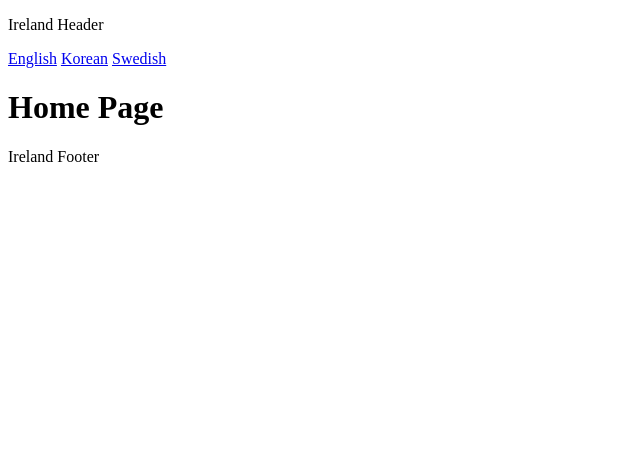
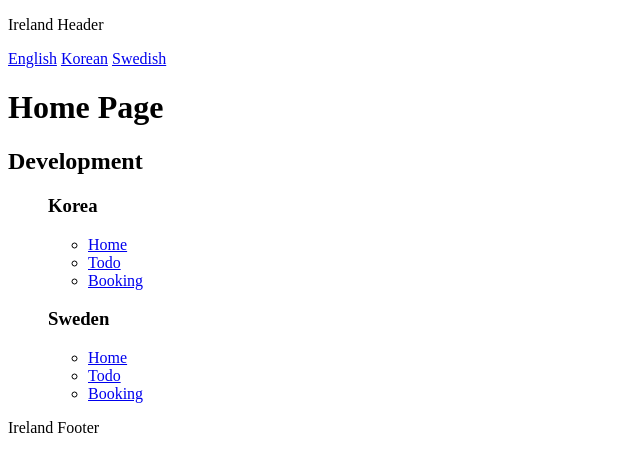
Before and after one commit to ErnestDecina/sdev2004-ca-website, a Flask app: page / in a window 1280 px wide. Shown: the top 472 px of the page, without its empty margins (0-640 px from the left). Run offline with Flask 3, Linux system fonts and the light colour scheme; some libraries are stand-ins or nearby versions.

Commit message:
Updated index.html

```diff
--- a/sdev2004-ca-website/app/templates/index.html
+++ b/sdev2004-ca-website/app/templates/index.html
@@ -4,4 +4,32 @@
 <!-- Body -->
 {% block body %}
     <h1>Home Page</h1>
+    <h2>Development</h2>
+    <ul>
+        <h3>Korea</h3>
+        <ul>
+            <li>
+                 <a href="{{ url_for('ko_home') }}">Home</a>
+            </li>
+            <li>
+                 <a href="{{ url_for('ko_todo') }}">Todo</a>
+            </li>
+            <li>
+                 <a href="{{ url_for('ko_booking') }}">Booking</a>
+            </li>
+        </ul>
+
+        <h3>Sweden</h3>
+        <ul>
+            <li>
+                 <a href="{{ url_for('sv_home') }}">Home</a>
+            </li>
+            <li>
+                 <a href="{{ url_for('sv_todo') }}">Todo</a>
+            </li>
+            <li>
+                 <a href="{{ url_for('sv_booking') }}">Booking</a>
+            </li>
+        </ul>
+    </ul>
 {% endblock %}
```
